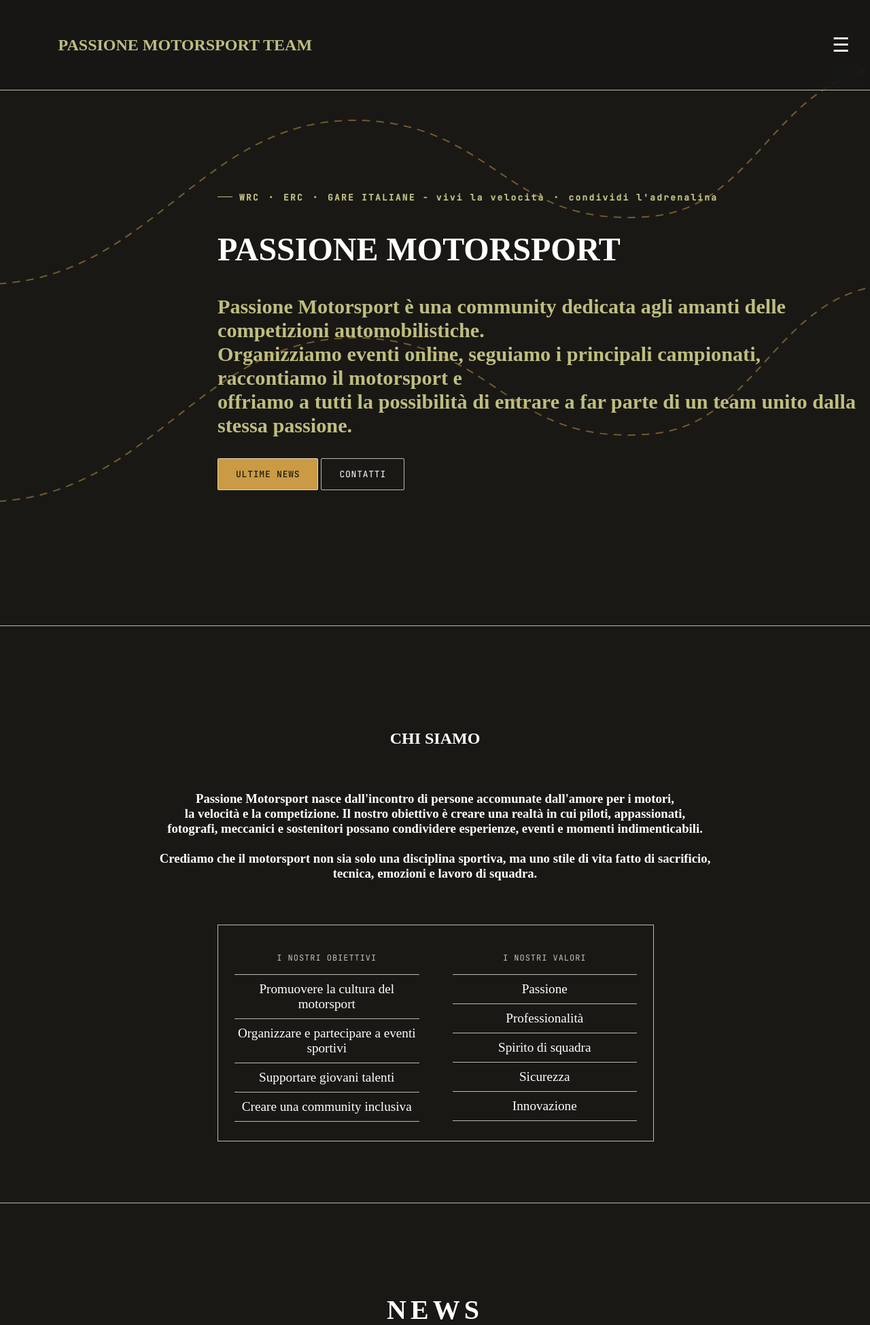
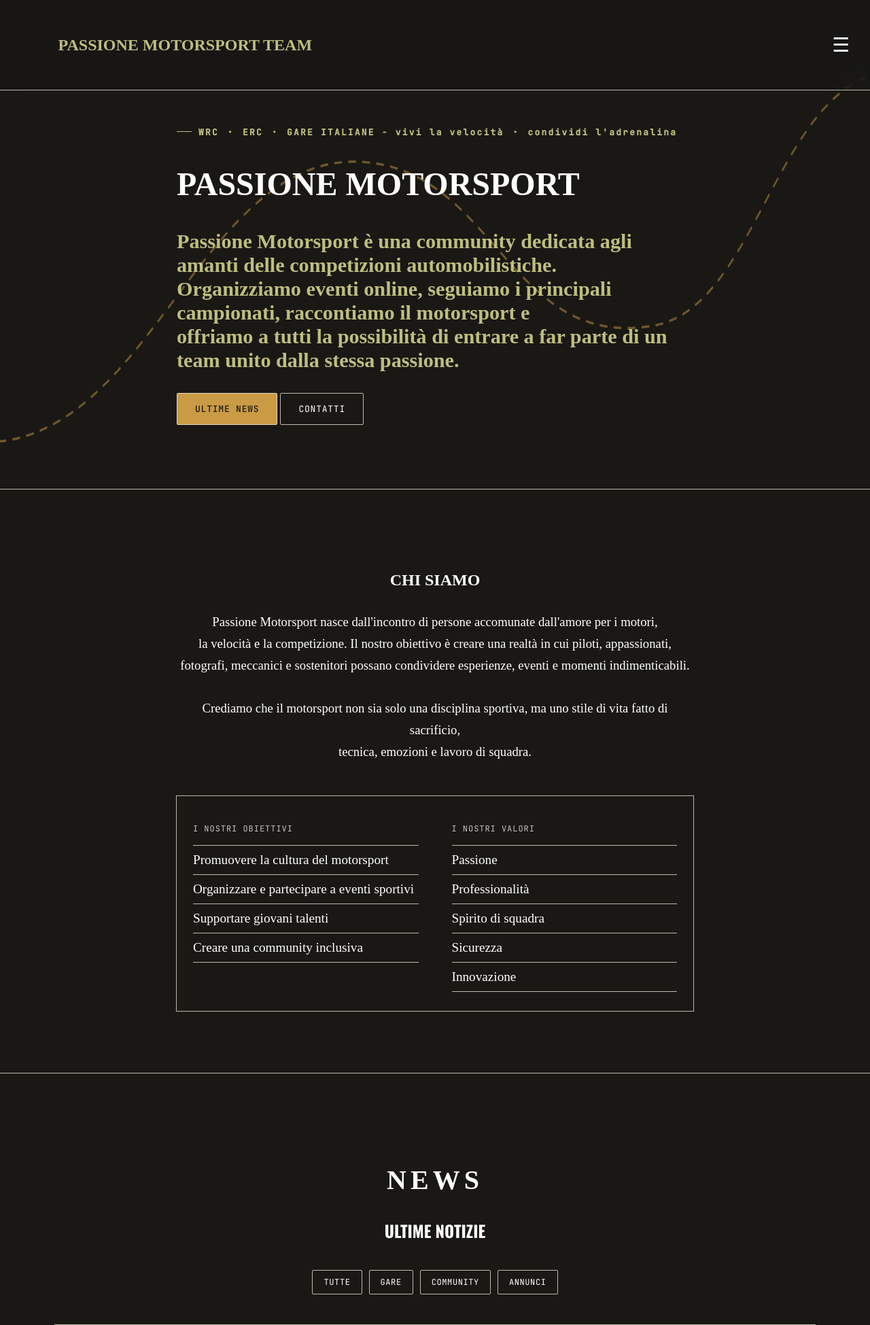
Before and after one commit to Valeteam/passioneMotorsport, a PHP site: page / in a window 1280 px wide. Shown: the top 1949 px of the page at 68% size. Run offline with PHP 8.4, Linux system fonts and the light colour scheme.

Commit message:
Update style.css

```diff
--- a/css/style.css
+++ b/css/style.css
@@ -53,41 +53,43 @@ html {
 
 .home {
     width: 100%;
-    height: 85vh;
+    min-height: 90vh;
     position: relative;
-    padding: 120px 0 120px;
+    display: flex;
+    align-items: center;
+    padding: 160px 24px 80px;
     overflow: hidden;
     border-bottom: 1px solid var(--line);
+    box-sizing: border-box;
 }
 
-.home-route {
+.home-route,
+.home-route2 {
     position: absolute;
     inset: 0;
+    width: 100%;
+    height: 100%;
     z-index: 0;
-    opacity: 0.5;
-    margin-top: 3%;
+    opacity: 0.35;
     pointer-events: none;
 }
 
 .home-route2 {
-    position: absolute;
-    inset: 0;
-    z-index: 0;
-    opacity: 0.5;
-    margin-top: 28%;
-    pointer-events: none;
+    opacity: 0.2;
 }
 
 .wrap {
-    margin-left: 25%;
-    margin-top: 12.5%;
+    position: relative;
     z-index: 1;
+    max-width: 760px;
+    width: 100%;
+    margin: 0 auto;
 }
 
 .wrap h1 {
     color: var(--white);
     text-transform: uppercase;
-    font-size: 3rem;
+    font-size: clamp(2rem, 6vw, 3rem);
 }
 
 .lineeta {
@@ -169,10 +171,11 @@ html {
 .about {
     width: 100%;
     position: relative;
-    padding: 120px 0 90px;
+    padding: 120px 24px 90px;
     overflow: hidden;
     border-bottom: 1px solid var(--line);
     text-align: center;
+    box-sizing: border-box;
 }
 
 .about h1 {
@@ -180,12 +183,15 @@ html {
     text-transform: uppercase;
     align-items: center;
     text-align: center;
-    margin-top: 2.5%;
+    margin-top: 0;
 }
 
 .about h3 {
     color: var(--white);
-    margin-top: 5%;
+    margin: 2rem auto 0;
+    max-width: 760px;
+    font-weight: 400;
+    line-height: 1.7;
 }
 
 .cards-grid {
@@ -193,13 +199,14 @@ html {
     grid-template-columns: 1fr 1fr;
     gap: 1px;
     border: 1px solid var(--line);
-    width: 50%;
-    margin-left: 25%;
-    margin-top: 5%;
+    max-width: 760px;
+    width: 100%;
+    margin: 3rem auto 0;
 }
 
 .info-card {
     padding: 28px 24px;
+    text-align: left;
 }
 
 .card-title {
```
Also changed, not shown: other parts of css/style.css (+17 -19 lines).
